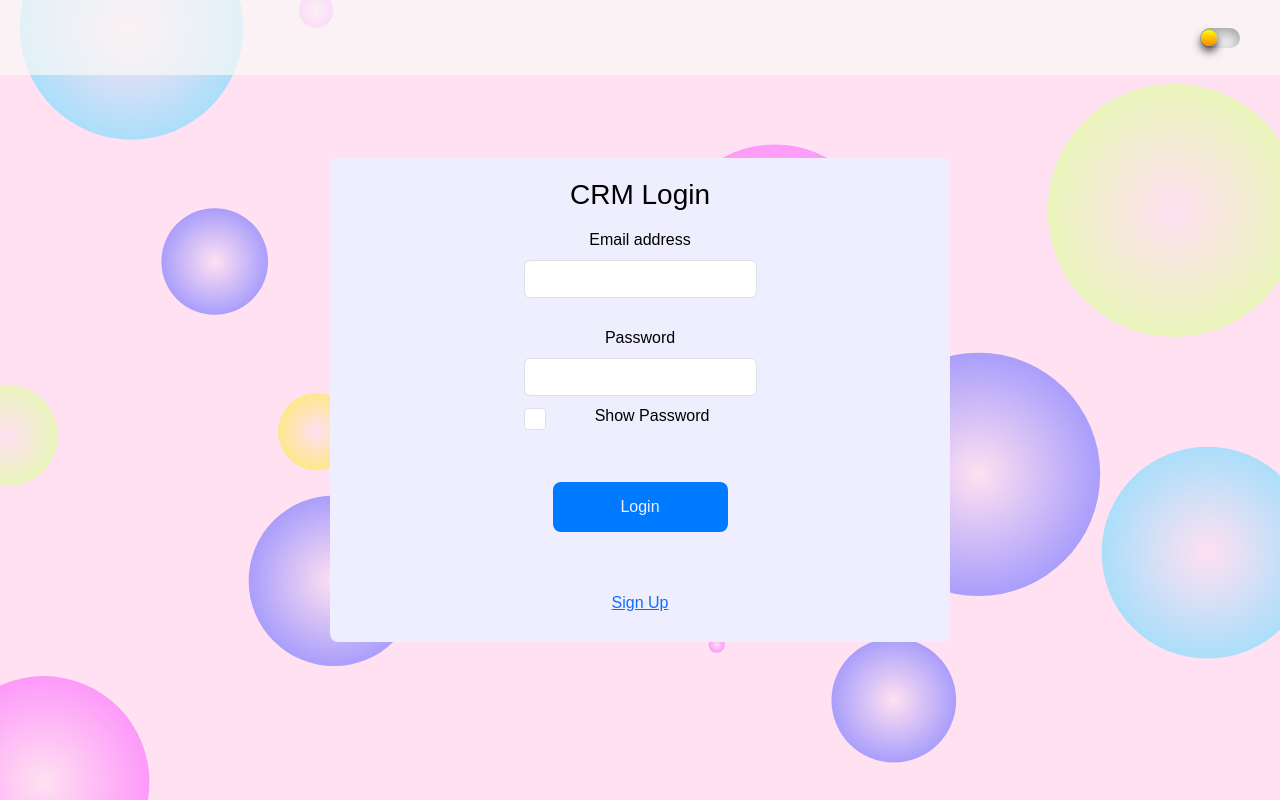
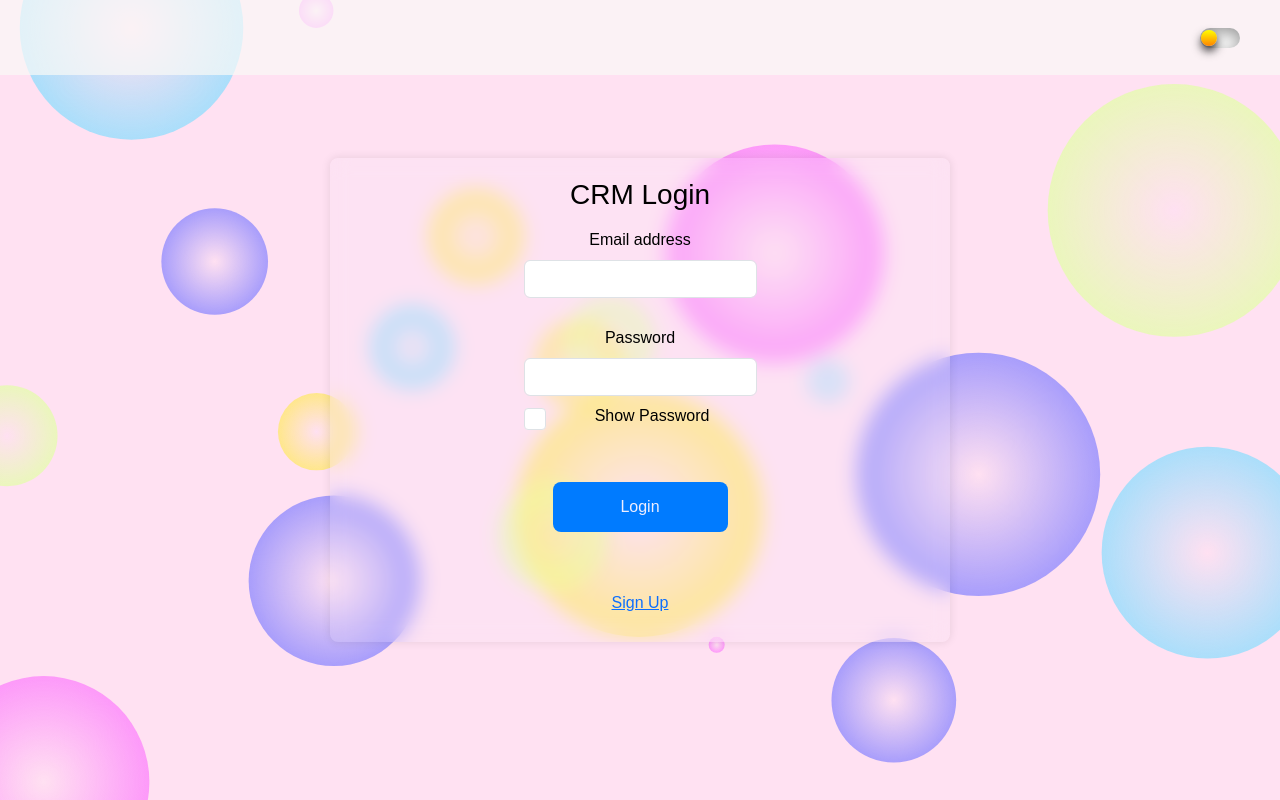
Before and after one commit to Syrup-2005/CRM-CW, a PHP site: page /login.html in a window 1280 px wide. Run offline with PHP 8.4, Linux system fonts and the light colour scheme.

Commit message:
new login2 works fine but probably wont work on smaller screens

```diff
--- a/dashboard.html
+++ b/dashboard.html
@@ -86,7 +86,7 @@
         </div> -->
 
         <!-- Main Content -->
-        <div class="container mt-4">
+        <div class="container">
             <h3>Welcome, <span id="user-name">Loading...</span>!</h3>
             <p>Your email: <span id="user-email">Loading...</span><br>What would you like to do?</p>
 
--- a/styles.css
+++ b/styles.css
@@ -1,13 +1,14 @@
 :root
 {
     --base-bg-color: #ffe1f2;
-    --wave-filter-color: 0%;
 
     --text-color: black;
-    --container-bg-color: #EEEEFF; /* titan white */
+    --container-bg-color: #eeeeff; /* titan white */
     --navbar-bg-color: rgba(249, 249, 247, 0.7);
     --sidebar-bg-color: #f9f9f7;
-    --sidebar-hover-color: #EEEEFF; /* rose white */
+    --sidebar-hover-color: #dddddd; /* rose white */
+
+    --login-overlay-color: #ff9fd7;
 
     --general-btn-text-color: #EEEEFF;
     --general-btn-bg-color: #007bff;
@@ -18,13 +19,14 @@
 .dark-mode
 {
     --base-bg-color: #202225;
-    --wave-filter-color: 95%;
 
     --text-color: #eee;
     --container-bg-color: #40444b;
     --navbar-bg-color: rgba(47, 49, 54, 0.5);
     --sidebar-bg-color: #292b2f;
-    --sidebar-hover-color: #202225;
+    --sidebar-hover-color: #999999;
+
+    --login-overlay-color: #606060;
 
     --general-btn-text-color: #eee;
     --general-btn-bg-color: #2f3136;
@@ -33,6 +35,8 @@
 }
 
 .content {
+    position: fixed;
+    z-index: 100;
     height: 100%;
     width: clamp(670px, 100%, 1470px);
     margin: auto;
@@ -60,8 +64,9 @@
     align-items: center;
     text-align: center;
 
-    background: var(--container-bg-color);
-    /* box-shadow: 0 0 10px rgba(0, 0, 0, 0.1); */
+    background: #eeeeff1c;
+    backdrop-filter: blur(10px);
+    box-shadow: 0 0 10px rgba(0, 0, 0, 0.1);
 }
 
 .login-signup-container {
@@ -162,12 +167,13 @@ a:hover {
 }
 
 .signup-container {
-    position: relative;
+    /* position: relative; */
     width: 100%;
     height: 100%;
 }
 
 .signup-container #signup-title, .login-container #login-title {
+    /* position: relative; */
     margin: 20px;
 
     display: flex;
@@ -198,11 +204,13 @@ a:hover {
 }
 
 .login-container {
+    position: relative;
+    z-index: 10;
     height: 100%;
-    background: lightblue;
+    background-color: var(--login-overlay-color);
     border-radius: 60% / 10%;
-    transform: translateY(-15%);
-    transition: .8s ease-in-out;
+    transform: translateY(-100px);
+    transition: background 0.3s ease-in-out, transform 0.8s ease-in-out;
 }
 
 .login-container #login-title{
@@ -237,6 +245,8 @@ a:hover {
 }
 
 nav {
+    position: fixed;
+    z-index: 9000;
     width: 100%;
     height: 75px;
     padding-right: 20px;
@@ -250,6 +260,7 @@ nav {
     align-items: center;
 
     background-color: var(--navbar-bg-color);
+    /* backdrop-filter: blur(10px); */
 }
 
 .links-container {
@@ -310,7 +321,6 @@ nav svg {
         width: 400px;
 
         background-color: var(--sidebar-bg-color);
-        opacity: 1.0;
         box-shadow: -5px 0 5px rgba(0, 0, 0, 0.25);
         transition: 0.75s ease-out, background 0.3s, color 0.3s;
     }
--- a/styles_background.css
+++ b/styles_background.css
@@ -1,13 +1,12 @@
 :root
 {
     --base-bg-color: #ffe1f2;
-    --wave-filter-color: 0%;
 
     --text-color: black;
     --container-bg-color: #EEEEFF; /* titan white */
     --navbar-bg-color: rgba(249, 249, 247, 0.7);
     --sidebar-bg-color: #f9f9f7;
-    --sidebar-hover-color: #EEEEFF; /* rose white */
+    --sidebar-hover-color: #EEEEFF;
 
     --general-btn-text-color: #EEEEFF;
     --general-btn-bg-color: #007bff;
@@ -18,7 +17,6 @@
 .dark-mode
 {
     --base-bg-color: #202225;
-    --wave-filter-color: 95%;
 
     --text-color: #eee;
     --container-bg-color: #40444b;
```
